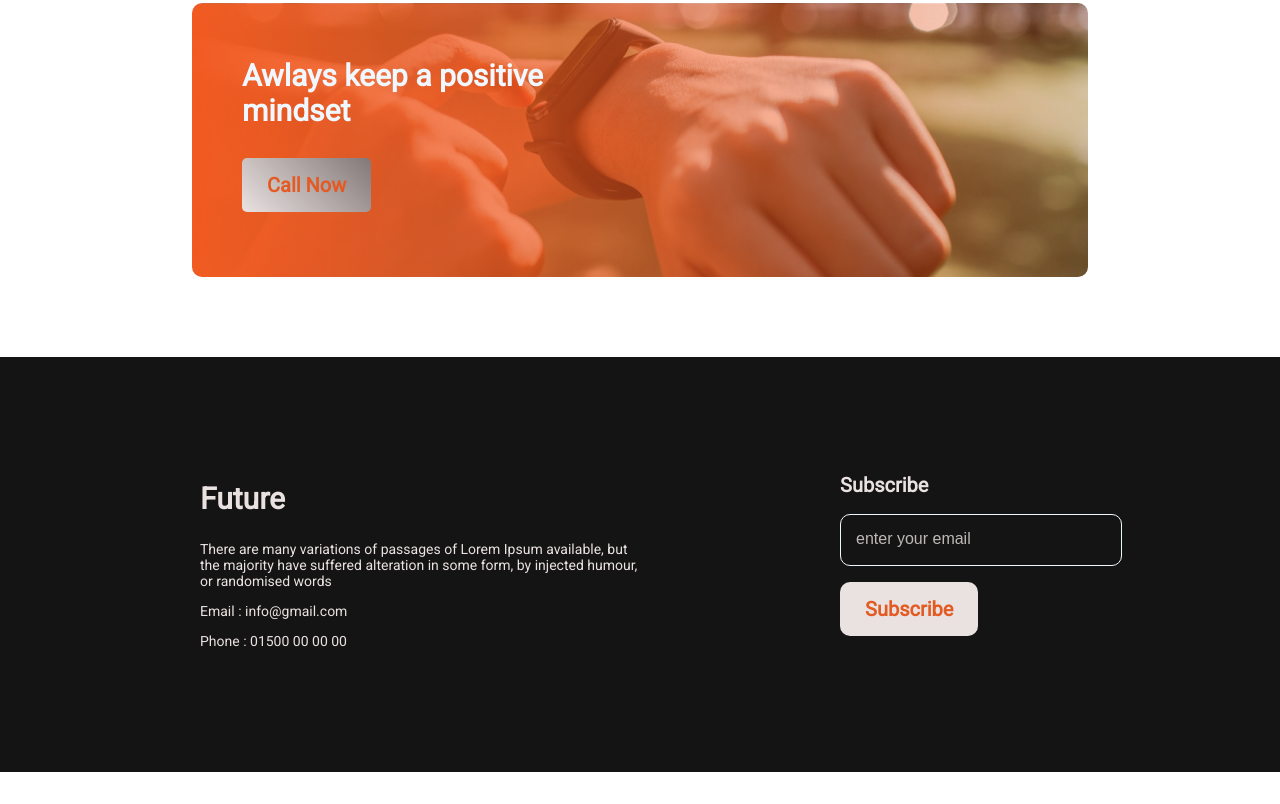
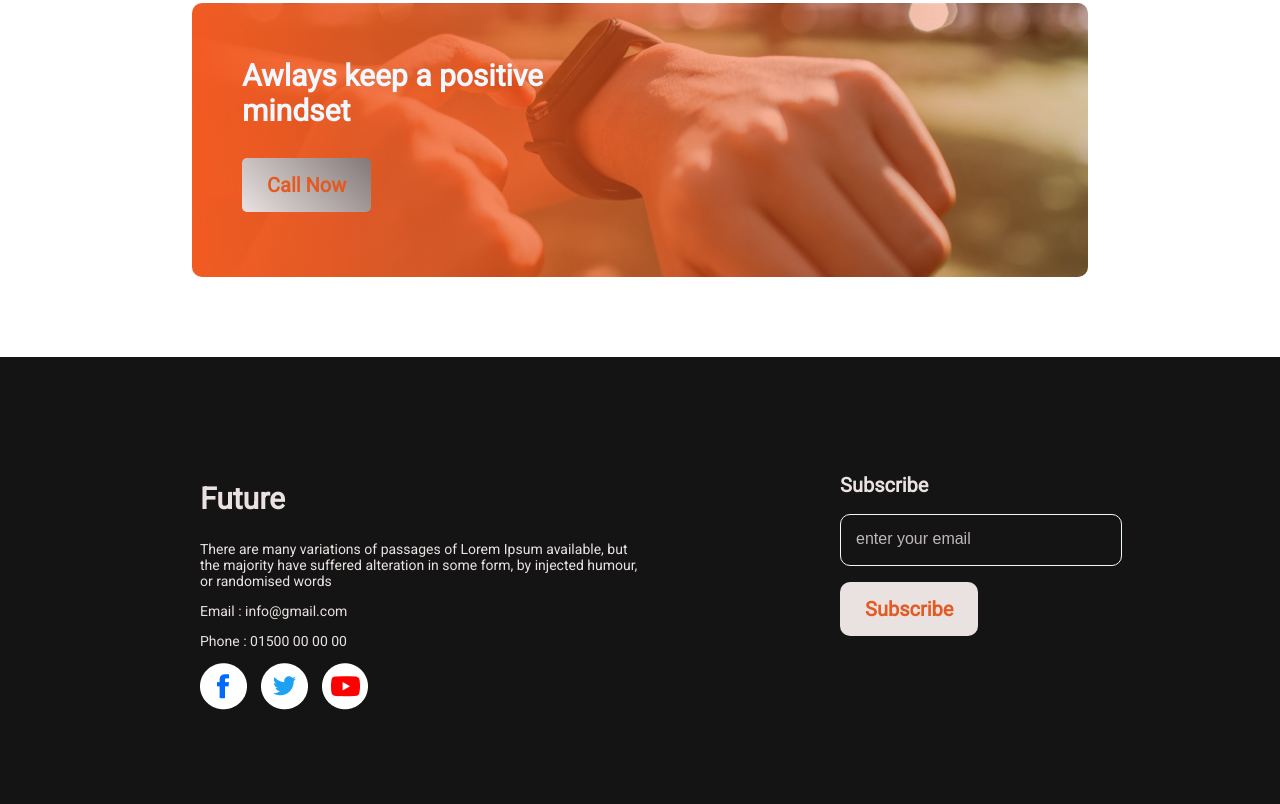
Before and after one commit to EsrakFahim/alif, a plain HTML site: page index.html in a window 1280 px wide. Shown: the part 2180-2984 px from the top of the page. Before the commit the page ends 2952 px from the top, so only its background shows below. Drawn offline with Linux system fonts and the light colour scheme; the site is published under a folder, as on GitHub Pages, so addresses that start at the root find nothing.

Commit message:
total commit

```diff
--- a/index.html
+++ b/index.html
@@ -93,9 +93,9 @@
                 <p class="future_mail">Email : info@gmail.com</p>
                 <p class="future_num">Phone : 01500 00 00 00</p>
                 <div class="social_midia">
-                    <img src="/images/fb.png" alt="">
-                    <img src="/images/twitter.png" alt="">
-                    <img src="/images/youtube.png" alt="">
+                    <img src="./images/fb.png" alt="">
+                    <img src="./images/twitter.png" alt="">
+                    <img src="./images/youtube.png" alt="">
                 </div>
                 </div>
             </div>
```
